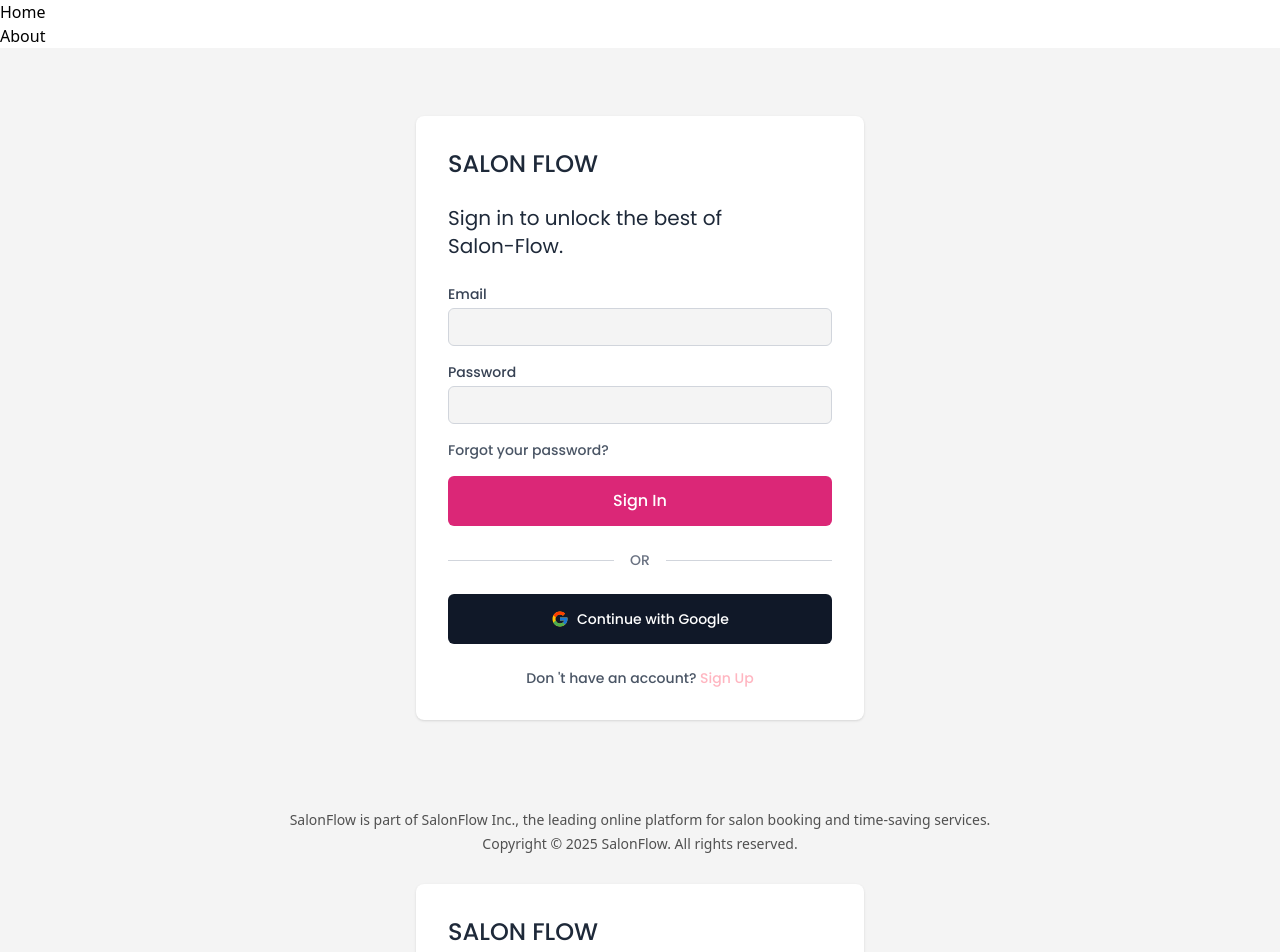
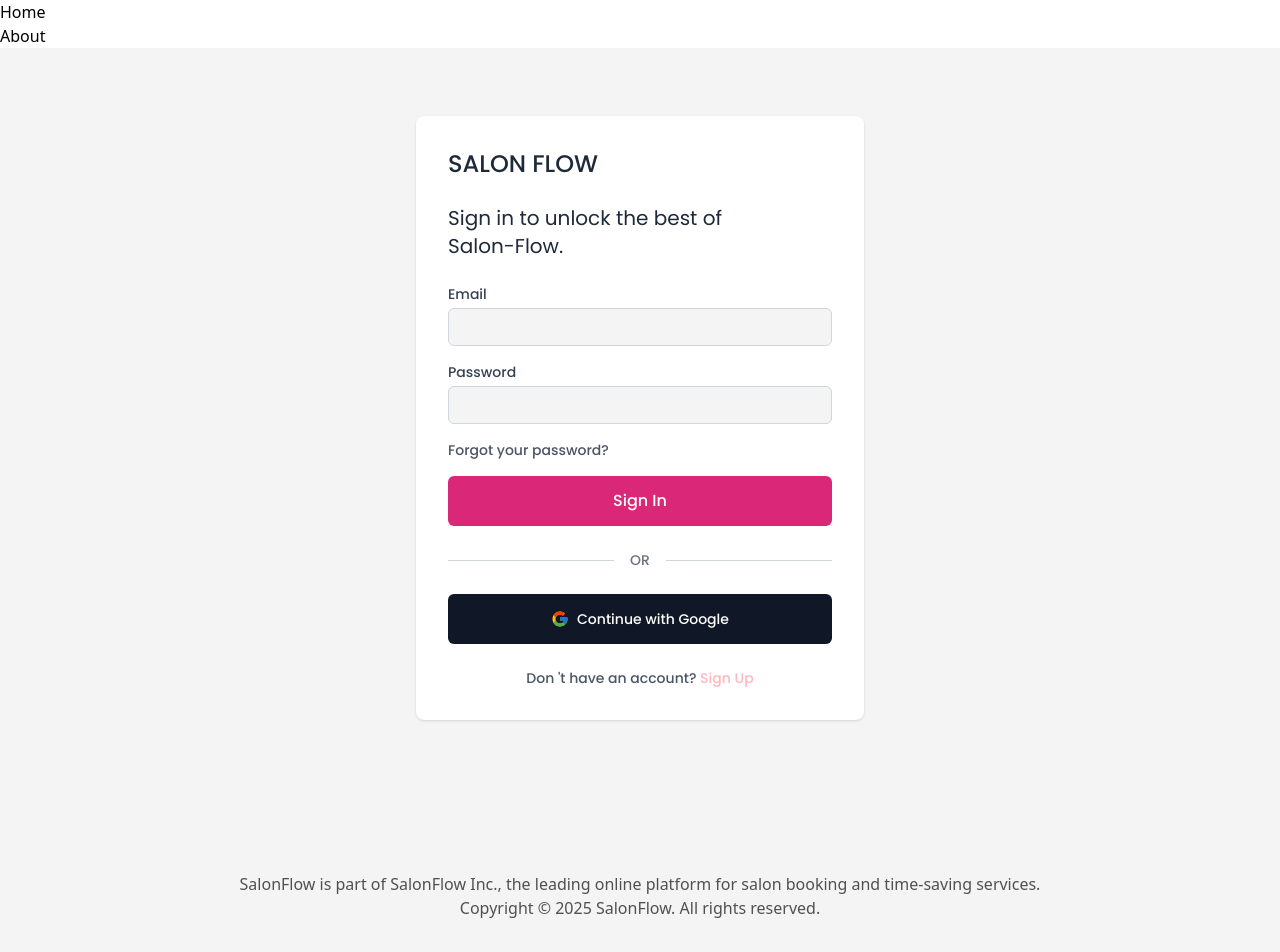
Before and after one commit to Delta-Rwanda/salon-flow, a React (Vite) app: page /LogIn in a window 1280 px wide. Shown: the top 952 px of the page. Built offline with nearby package versions, Linux system fonts and the light colour scheme.

Commit message:
feat: Add button components

```diff
--- a/src/pages/LogIn.jsx
+++ b/src/pages/LogIn.jsx
@@ -144,8 +144,8 @@ const LogIn = () => {
           </div>
         </div>
       </div>
-      <div className="bg-[#F4F4F4] flex items-center justify-center my-[-60px] px-4 py-5 w-full">
-        <p className="max-w-[904px] text-center text-[14px] text-[#505050] font-light leading-6">
+      <div className="bg-[#F4F4F4] flex flex-wrap items-center justify-center px-4 py-6 w-full">
+        <p className="max-w-[904px] w-full text-center text-sm sm:text-base text-[#505050] font-light leading-6">
           SalonFlow is part of SalonFlow Inc., the leading online platform for
           salon booking and time-saving services.
           <br />
```
